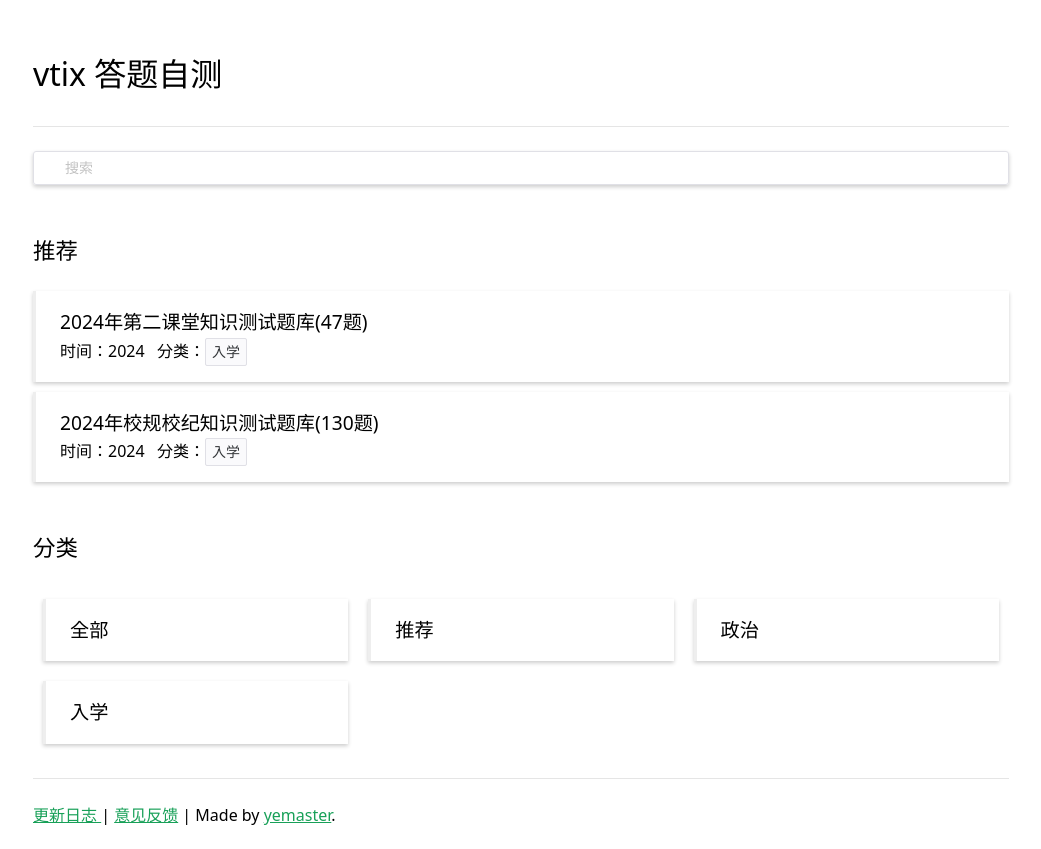
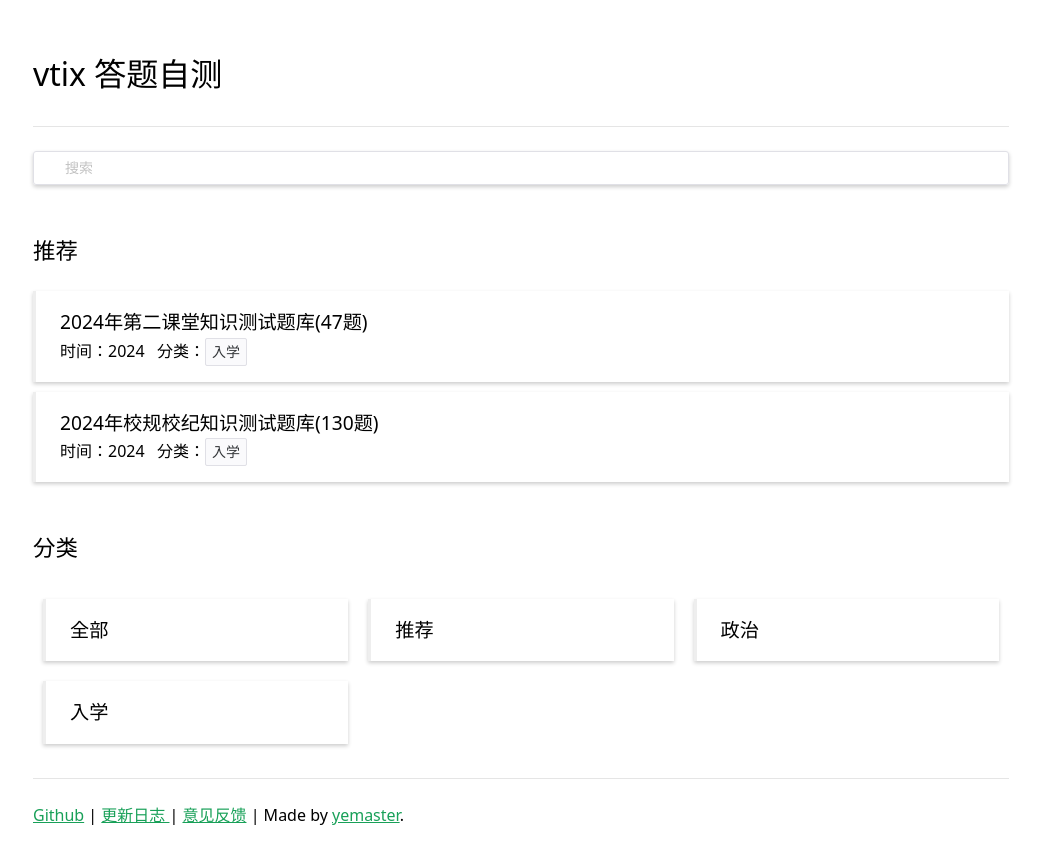
Before and after one commit to yemaster/vstc, a Vue app: page / in a window 1280 px wide. Shown: the whole page, without its empty margins (119-1160 px from the left). Built offline with nearby package versions, Linux system fonts and the light colour scheme; some icons are missing; a small style sheet from the web is missing.

Commit message:
Update Footer

```diff
--- a/src/components/PageFooter.vue
+++ b/src/components/PageFooter.vue
@@ -11,11 +11,18 @@ function feedback() {
 <template>
     <div class="v-container" :class="{ 'hidden': $route.name === 'Test' }">
         <div class="v-divider"></div>
-        <div class="v-footer"> <router-link :to="{ name: 'Update Logs' }" #="{ navigate, href }" custom>
+        <div class="v-footer">
+            <n-a href="https://github.com/yemaster/vstc" target="_blank">Github</n-a>
+            |
+            <router-link :to="{ name: 'Update Logs' }" #="{ navigate, href }" custom>
                 <n-a :href="href" @click="navigate">
                     更新日志
                 </n-a>
-            </router-link> | <n-a href="javascript:;" @click="feedback">意见反馈</n-a> | Made by <n-a
-                href="https://github.com/yemaster" target="_blank">yemaster</n-a>.</div>
+            </router-link>
+            |
+            <n-a href="javascript:;" @click="feedback">意见反馈</n-a>
+            |
+            Made by <n-a href="https://github.com/yemaster" target="_blank">yemaster</n-a>.
+        </div>
     </div>
 </template>
```
